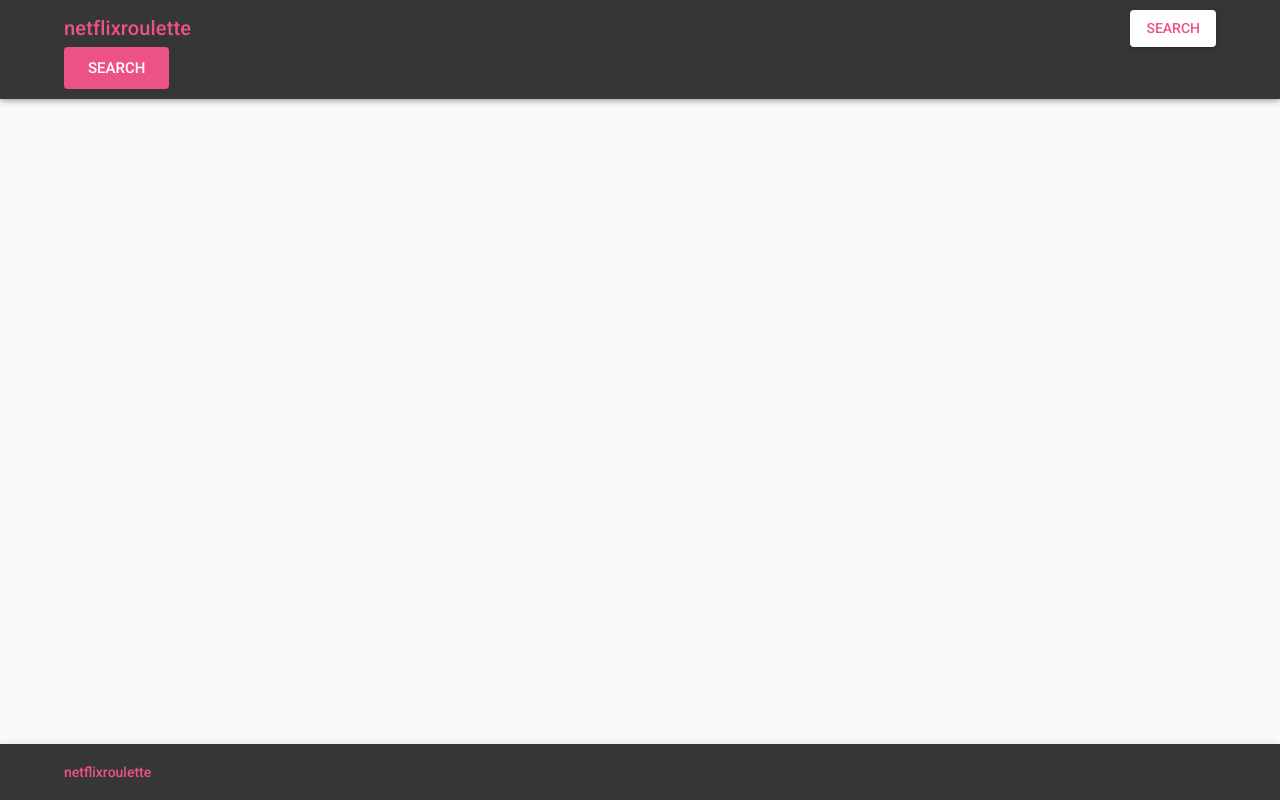
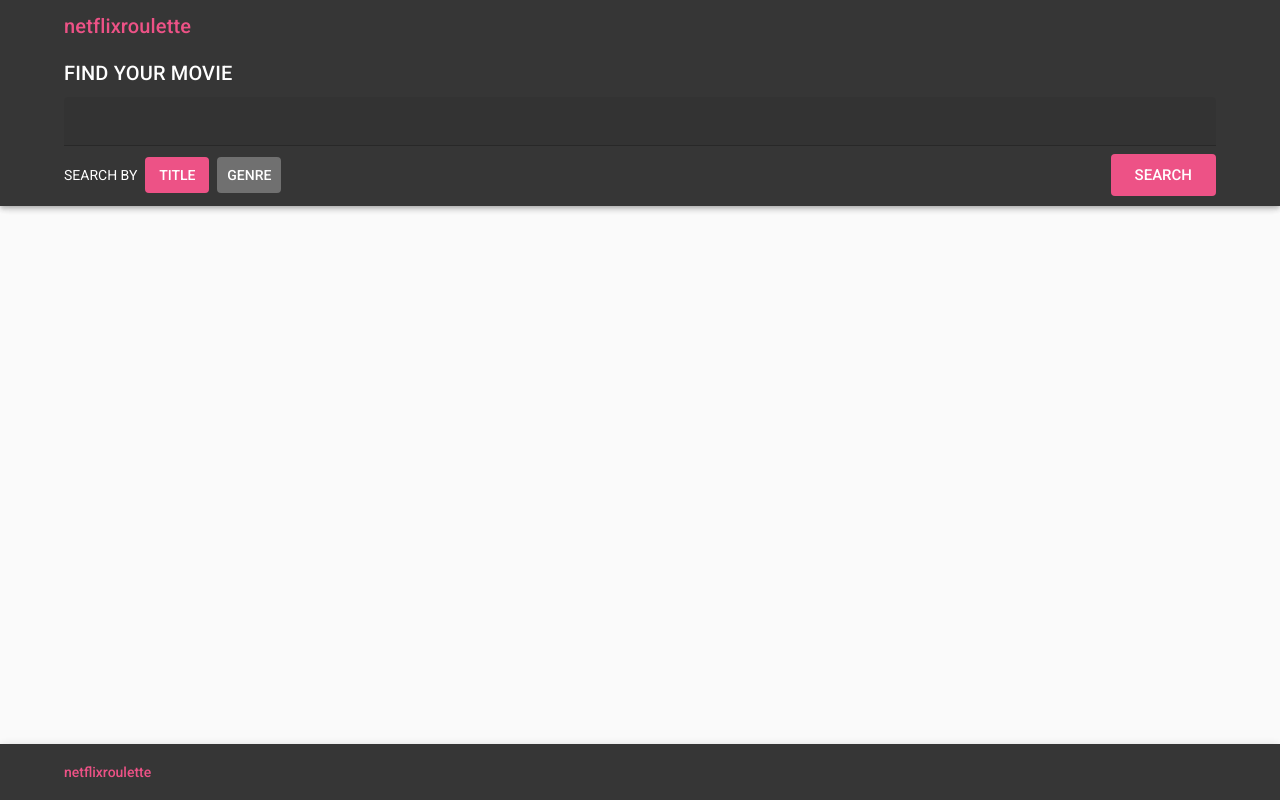
Before and after one commit to ArtChetya/Films-Search, a React app: page / in a window 1280 px wide. Built offline with nearby package versions, Linux system fonts and the light colour scheme.

Commit message:
-- added SearchForm and SearchBy components

```diff
--- a/src/components/Header/index.js
+++ b/src/components/Header/index.js
@@ -1,11 +1,18 @@
 import React from 'react';
 import PropTypes from 'prop-types';
+import styled from 'styled-components';
 import pink from '@material-ui/core/colors/pink';
 import Grid from '@material-ui/core/Grid';
 import { ColorButton } from '../ColorButton';
 import { AppBar } from '../AppBar';
 import { Toolbar } from '../Toolbar';
 import { ColorText } from '../ColorText';
+
+const GridMarginTop = styled(Grid)`
+    && {
+        margin-top: 15px;
+    }
+`;
 
 export function Header({ hasSearch, content }) {
     return (
@@ -27,9 +34,9 @@ export function Header({ hasSearch, content }) {
                     )}
 
                     {content && (
-                        <Grid item xs={12}>
+                        <GridMarginTop item xs={12}>
                             {content}
-                        </Grid>
+                        </GridMarginTop>
                     )}
                 </Grid>
             </Toolbar>
--- /dev/null
+++ b/src/components/UppercasedText/index.js
@@ -0,0 +1,8 @@
+import styled from 'styled-components';
+import { ColorText } from '../ColorText';
+
+export const UppercasedText = styled(ColorText)`
+    && {
+        text-transform: uppercase;
+    }
+`;
--- a/src/pages/Home/HomeContainer.js
+++ b/src/pages/Home/HomeContainer.js
@@ -1,6 +1,18 @@
-import React from 'react';
+import React, { useState } from 'react';
 import { Home } from '.';
 
 export function HomeContainer() {
-    return <Home />;
+    const [searchField, setSearchField] = useState('');
+    const [searchByLabels] = useState(['Title', 'Genre']);
+    const [selectedLabel, setSelectedLabel] = useState('Title');
+
+    return (
+        <Home
+            searchField={searchField}
+            setSearchField={setSearchField}
+            searchByLabels={searchByLabels}
+            selectedLabel={selectedLabel}
+            setSelectedLabel={setSelectedLabel}
+        />
+    );
 }
--- /dev/null
+++ b/src/pages/Home/components/SearchBy/index.js
@@ -0,0 +1,37 @@
+import React from 'react';
+import PropTypes from 'prop-types';
+import pink from '@material-ui/core/colors/pink';
+import grey from '@material-ui/core/colors/grey';
+import Grid from '@material-ui/core/Grid';
+import { ColorButton } from '../../../../components/ColorButton';
+import { UppercasedText } from '../../../../components/UppercasedText';
+
+export function SearchBy({ searchByLabels, selectedLabel, setSelectedLabel }) {
+    return (
+        <Grid container alignItems="center" spacing={8}>
+            <Grid item>
+                <UppercasedText variant="body1">Search By</UppercasedText>
+            </Grid>
+
+            {searchByLabels.map(label => (
+                <Grid key={label} item>
+                    <ColorButton
+                        onClick={() => setSelectedLabel(label)}
+                        fontcolor="#fff"
+                        backgroundcolor={
+                            label === selectedLabel ? pink[400] : grey[700]
+                        }
+                    >
+                        {label}
+                    </ColorButton>
+                </Grid>
+            ))}
+        </Grid>
+    );
+}
+
+SearchBy.propTypes = {
+    searchByLabels: PropTypes.array.isRequired,
+    selectedLabel: PropTypes.string.isRequired,
+    setSelectedLabel: PropTypes.func.isRequired
+};
--- a/src/pages/Home/components/SearchForm/index.js
+++ b/src/pages/Home/components/SearchForm/index.js
@@ -1,11 +1,63 @@
 import React from 'react';
 import PropTypes from 'prop-types';
+import styled from 'styled-components';
 import pink from '@material-ui/core/colors/pink';
+import Grid from '@material-ui/core/Grid';
+import TextField from '@material-ui/core/TextField';
 import { ColorButton } from '../../../../components/ColorButton';
+import { UppercasedText } from '../../../../components/UppercasedText';
+import { SearchBy } from '../SearchBy';
 
-export function SearchForm({ onSearch }) {
+const SearchField = styled(TextField)`
+    && {
+        margin: 8px 0;
+
+        div:after {
+            border-bottom: 2px solid ${pink[400]};
+        }
+
+        & input {
+            color: #fff;
+        }
+    }
+`;
+
+export function SearchForm({
+    searchField,
+    setSearchField,
+    onSearch,
+    searchByLabels,
+    selectedLabel,
+    setSelectedLabel
+}) {
     return (
         <form onSubmit={onSearch}>
+            <Grid container justify="space-between" alignItems="center">
+                <Grid item xs={12}>
+                    <UppercasedText variant="h6">
+                        find your movie
+                    </UppercasedText>
+                </Grid>
+
+                <Grid item xs={12}>
+                    <SearchField
+                        value={searchField}
+                        onChange={e => setSearchField(e.target.value)}
+                        fullWidth
+                        margin="dense"
+                        variant="filled"
+                    />
+                </Grid>
+
+                <Grid item xs={5}>
+                    <SearchBy
+                        searchByLabels={searchByLabels}
+                        selectedLabel={selectedLabel}
+                        setSelectedLabel={setSelectedLabel}
+                    />
+                </Grid>
+
+                <Grid item>
                     <ColorButton
                         fontcolor="#fff"
                         backgroundcolor={pink[400]}
@@ -14,10 +66,17 @@ export function SearchForm({ onSearch }) {
                     >
                         Search
                     </ColorButton>
+                </Grid>
+            </Grid>
         </form>
     );
 }
 
 SearchForm.propTypes = {
-    onSearch: PropTypes.func.isRequired
+    searchField: PropTypes.string.isRequired,
+    setSearchField: PropTypes.func.isRequired,
+    onSearch: PropTypes.func.isRequired,
+    searchByLabels: PropTypes.array.isRequired,
+    selectedLabel: PropTypes.string.isRequired,
+    setSelectedLabel: PropTypes.func.isRequired
 };
--- a/src/pages/Home/index.js
+++ b/src/pages/Home/index.js
@@ -1,19 +1,30 @@
 import React from 'react';
+import PropTypes from 'prop-types';
 import { Header } from '../../components/Header';
 import { Footer } from '../../components/Footer';
 import { SearchForm } from './components/SearchForm';
 import { PageContentWrapper } from '../../components/PageContentWrapper';
 
-export function Home() {
+export function Home({
+    searchField,
+    setSearchField,
+    searchByLabels,
+    selectedLabel,
+    setSelectedLabel
+}) {
     return (
         <>
             <Header
-                hasSearch
                 content={
                     <SearchForm
+                        searchField={searchField}
+                        setSearchField={setSearchField}
+                        searchByLabels={searchByLabels}
+                        selectedLabel={selectedLabel}
+                        setSelectedLabel={setSelectedLabel}
                         onSearch={event => {
                             event.preventDefault();
-                            console.log(event);
+                            console.log(searchField);
                         }}
                     />
                 }
@@ -25,3 +36,11 @@ export function Home() {
         </>
     );
 }
+
+Home.propTypes = {
+    searchField: PropTypes.string.isRequired,
+    setSearchField: PropTypes.func.isRequired,
+    searchByLabels: PropTypes.array.isRequired,
+    selectedLabel: PropTypes.string.isRequired,
+    setSelectedLabel: PropTypes.func.isRequired
+};
```
Lines whose indentation alone changed are shown as unchanged.
